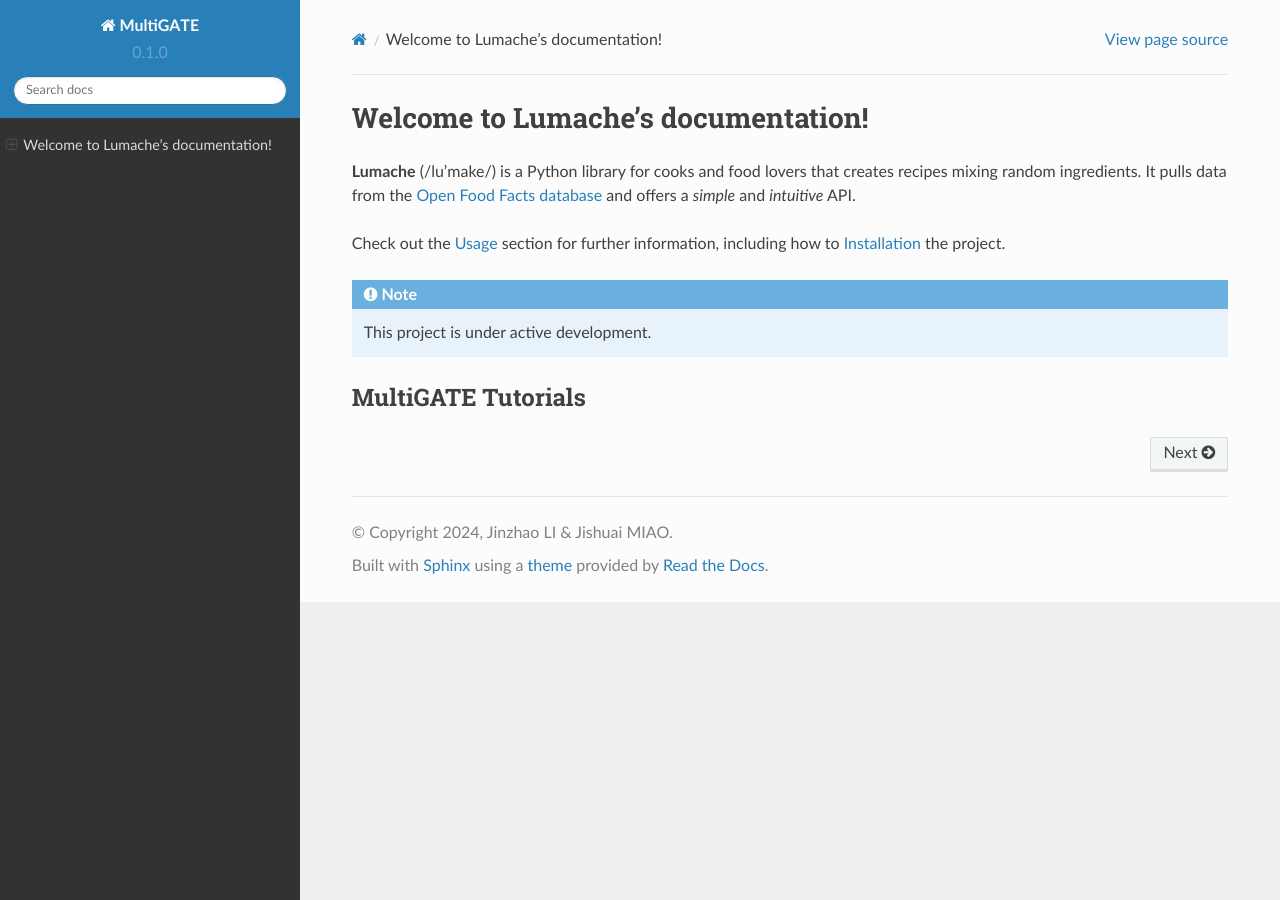
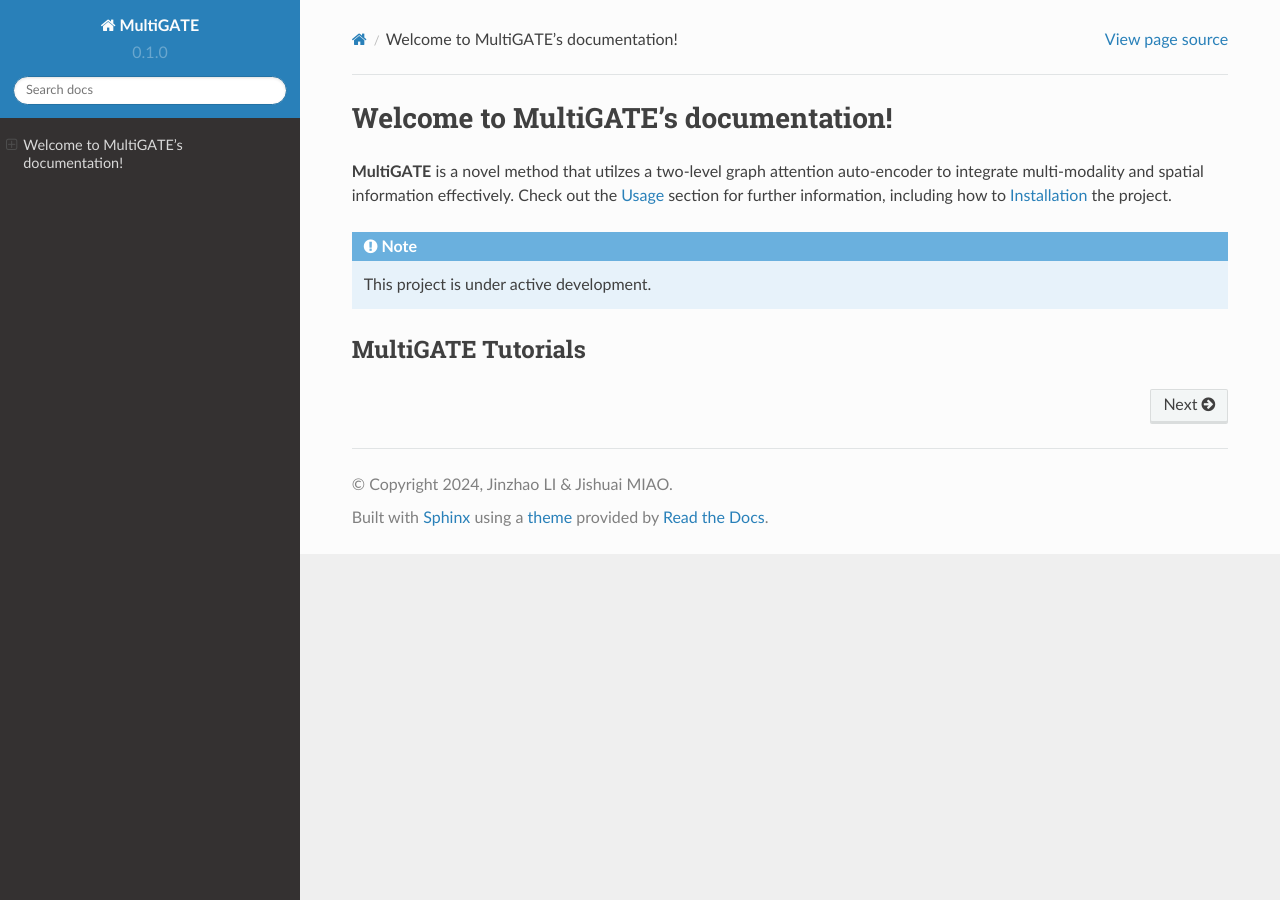
Before and after one commit to aqlkzf/test_doc, a Sphinx documentation site: the page built from docs/source/index.rst, in a window 1280 px wide. Built offline with Sphinx 7.4.7 and the Read the Docs theme 2.0.0, drawn with Linux system fonts in a browser that asks for light colours.

Commit message:
add test

```diff
--- a/docs/source/index.rst
+++ b/docs/source/index.rst
@@ -1,11 +1,8 @@
-Welcome to Lumache's documentation!
+Welcome to MultiGATE's documentation!
 ===================================
 
-**Lumache** (/lu'make/) is a Python library for cooks and food lovers
-that creates recipes mixing random ingredients.
-It pulls data from the `Open Food Facts database <https://world.openfoodfacts.org/>`_
-and offers a *simple* and *intuitive* API.
-
+**MultiGATE** is a novel method that utilzes a two-level graph attention auto-encoder
+to integrate multi-modality and spatial information effectively.
 Check out the :doc:`usage` section for further information, including
 how to :ref:`installation` the project.
 
```
